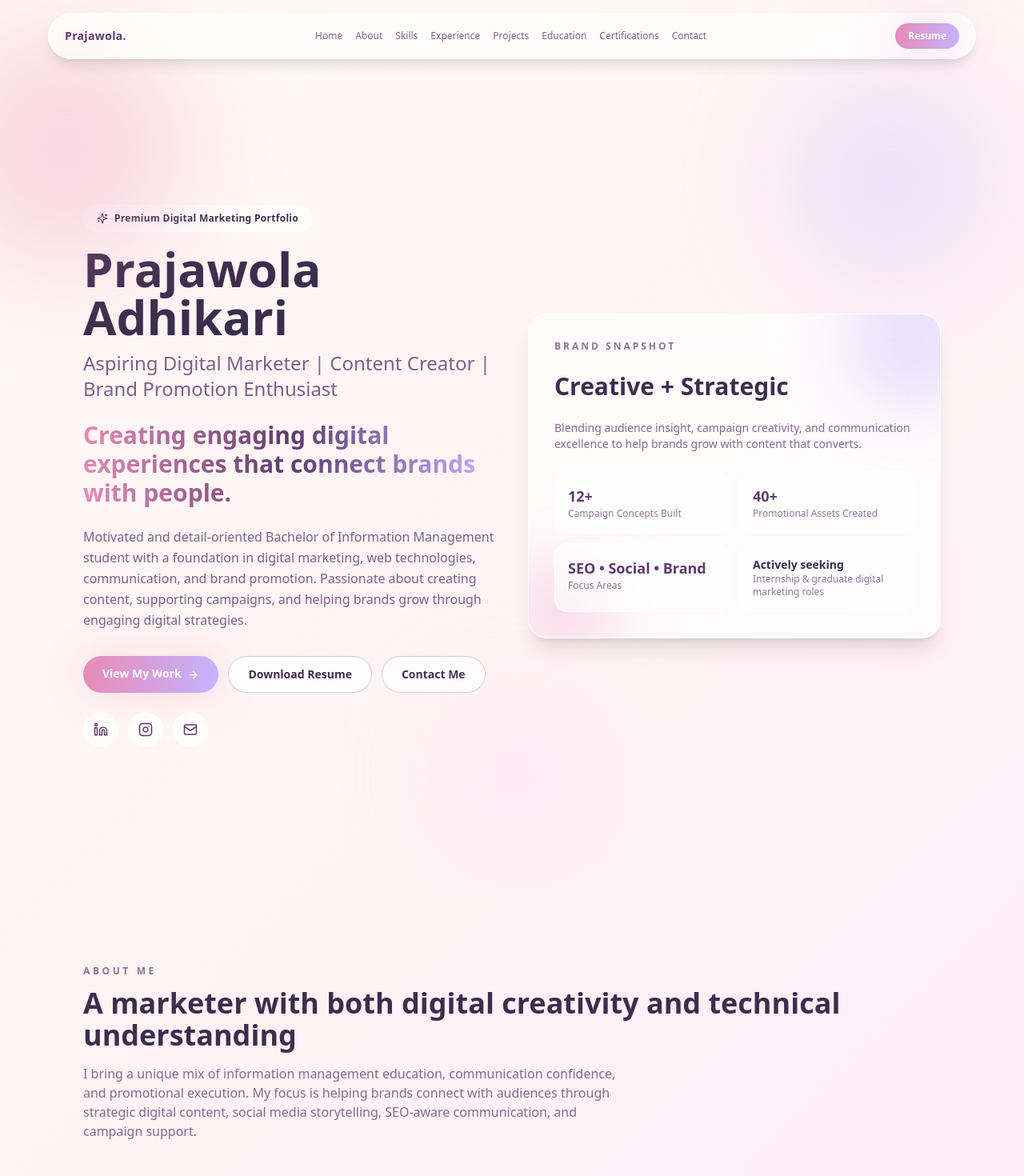
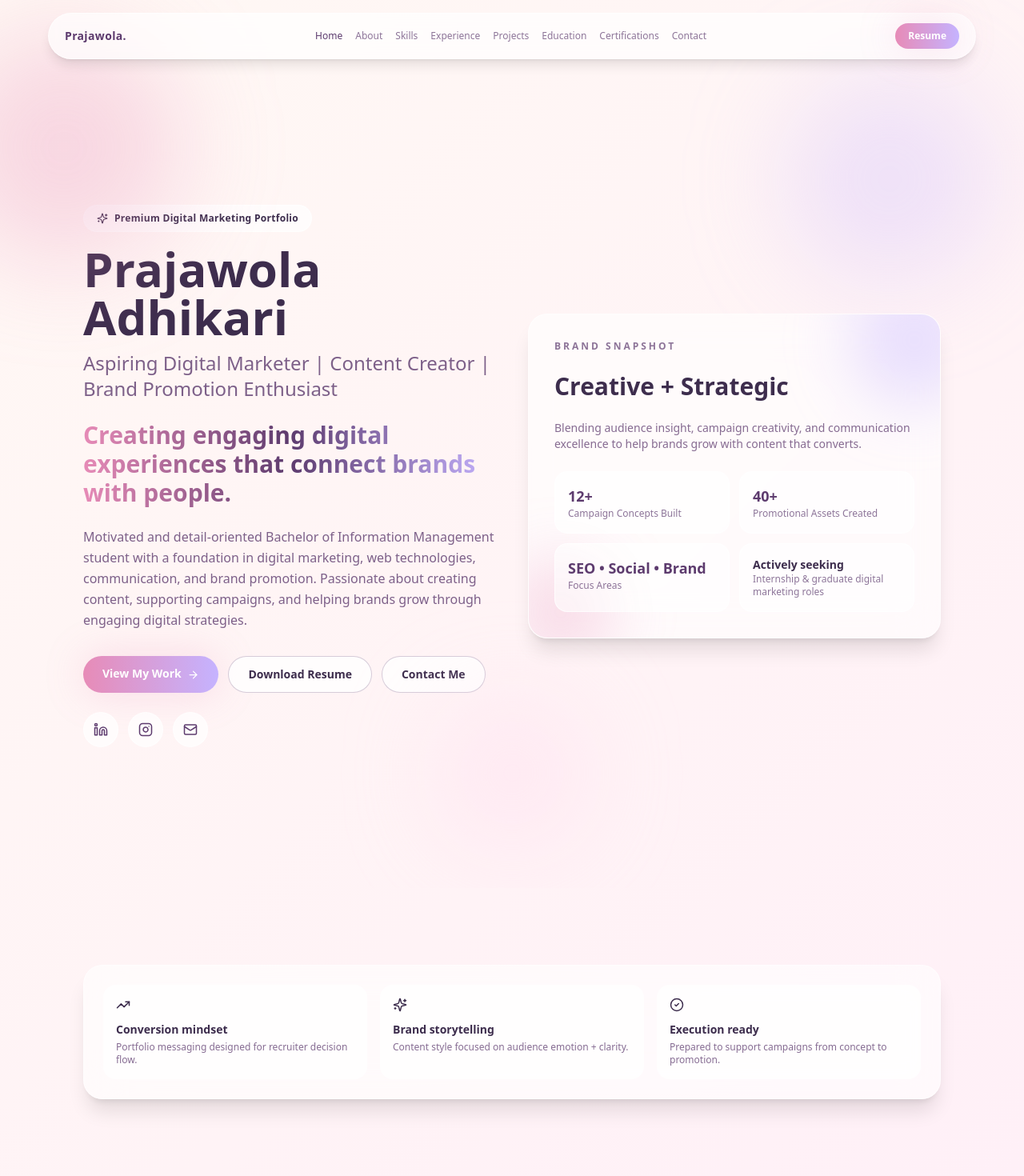
Before and after one commit to Prajowola/portfolio, a Next.js app: page / in a window 1280 px wide. Shown: the top 1470 px of the page at 80% size. Built offline with nearby package versions, Linux system fonts and the light colour scheme.

Commit message:
Refine recruiter UX with navigation, SEO, and conversion upgrades

```diff
--- a/app/page.js
+++ b/app/page.js
@@ -1,7 +1,7 @@
 'use client';
 
 import { motion } from 'framer-motion';
-import { ArrowRight, Briefcase, Mail, MapPin, Phone, Sparkles, Stars, Instagram, Linkedin, PlayCircle, BadgeCheck } from 'lucide-react';
+import { ArrowRight, Briefcase, Mail, MapPin, Phone, Sparkles, Stars, Instagram, Linkedin, PlayCircle, BadgeCheck, CheckCircle2, TrendingUp } from 'lucide-react';
 import Navbar from '@/components/Navbar';
 import SectionTitle from '@/components/SectionTitle';
 import { withBasePath } from '@/lib/site';
@@ -49,9 +49,30 @@ const highlights = [
   { label: 'Focus Areas', value: 'SEO • Social • Brand' }
 ];
 
+const recruiterScan = [
+  'Available for internship & graduate roles',
+  'Portfolio built around campaign and brand outcomes',
+  'Presentation + communication strengths from ambassador experience',
+  'Comfortable with both creative and technical workflows'
+];
+
+const structuredData = {
+  '@context': 'https://schema.org',
+  '@type': 'Person',
+  name: 'Prajawola Adhikari',
+  jobTitle: 'Aspiring Digital Marketer',
+  email: 'adhikariprajawola@gmail.com',
+  address: {
+    '@type': 'PostalAddress',
+    addressLocality: 'Pokhara'
+  },
+  alumniOf: 'Kanya Campus Pokhara'
+};
+
 export default function HomePage() {
   return (
     <main>
+      <script type="application/ld+json" dangerouslySetInnerHTML={{ __html: JSON.stringify(structuredData) }} />
       <Navbar />
 
       <section id="home" className="relative overflow-hidden pb-20 pt-36 md:pt-40">
@@ -79,12 +100,7 @@ export default function HomePage() {
             </div>
             <div className="mt-6 flex gap-3">
               {[Linkedin, Instagram, Mail].map((Icon, idx) => (
-                <motion.a
-                  key={idx}
-                  whileHover={{ y: -4, scale: 1.08 }}
-                  href="#contact"
-                  className="rounded-full border border-white/70 bg-white/70 p-3 text-plum"
-                >
+                <motion.a key={idx} whileHover={{ y: -4, scale: 1.08 }} href="#contact" className="rounded-full border border-white/70 bg-white/70 p-3 text-plum">
                   <Icon size={18} />
                 </motion.a>
               ))}
@@ -115,7 +131,19 @@ export default function HomePage() {
         </div>
       </section>
 
-      <motion.section id="about" className="section-shell" {...reveal}>
+      <section className="section-shell pt-0">
+        <motion.div {...reveal} className="glass-card grid gap-4 p-6 md:grid-cols-3">
+          {[{ icon: TrendingUp, label: 'Conversion mindset', text: 'Portfolio messaging designed for recruiter decision flow.' }, { icon: Stars, label: 'Brand storytelling', text: 'Content style focused on audience emotion + clarity.' }, { icon: CheckCircle2, label: 'Execution ready', text: 'Prepared to support campaigns from concept to promotion.' }].map((item) => (
+            <div key={item.label} className="rounded-2xl bg-white/70 p-4">
+              <item.icon size={18} className="mb-3" />
+              <p className="text-sm font-semibold">{item.label}</p>
+              <p className="mt-1 text-xs text-plum/75">{item.text}</p>
+            </div>
+          ))}
+        </motion.div>
+      </section>
+
+      <motion.section id="about" className="section-shell pt-0" {...reveal}>
         <SectionTitle
           eyebrow="About Me"
           title="A marketer with both digital creativity and technical understanding"
@@ -192,16 +220,13 @@ export default function HomePage() {
       </section>
 
       <section className="section-shell pt-0">
-        <SectionTitle eyebrow="Why Hire Me" title="A recruiter-ready mix of creativity, communication, and execution" />
-        <div className="grid gap-4 md:grid-cols-2">
-          {[
-            'Strong blend of digital communication and technical understanding',
-            'Hands-on promotional and content creation experience',
-            'Confident presenter with collaborative, people-first communication',
-            'Fast learner ready to contribute in growth-focused marketing teams'
-          ].map((point) => (
-            <div key={point} className="glass-card p-5 text-sm">{point}</div>
-          ))}
+        <SectionTitle eyebrow="Recruiter Quick Scan" title="Why I can add value quickly in marketing teams" />
+        <div className="glass-card p-6">
+          <ul className="grid gap-3 md:grid-cols-2">
+            {recruiterScan.map((item) => (
+              <li key={item} className="flex items-start gap-2 rounded-xl bg-white/70 p-3 text-sm"><CheckCircle2 size={16} className="mt-0.5" />{item}</li>
+            ))}
+          </ul>
         </div>
       </section>
 
@@ -226,6 +251,10 @@ export default function HomePage() {
         </div>
       </section>
 
+      <a href="#contact" className="fixed bottom-4 right-4 z-40 rounded-full bg-gradient-to-r from-rose to-lavender px-5 py-3 text-xs font-semibold text-white shadow-glow md:hidden">
+        Hire Me
+      </a>
+
       <footer className="border-t border-white/60 py-10 text-center text-sm text-plum/80">
         <p className="font-medium">Prajawola Adhikari — Digital Marketing Portfolio</p>
         <p className="mt-2 text-xs">Designed with strategy, creativity, and recruiter-first storytelling.</p>
--- a/components/Navbar.jsx
+++ b/components/Navbar.jsx
@@ -1,23 +1,71 @@
 'use client';
 
+import { useEffect, useState } from 'react';
+import { Menu, X } from 'lucide-react';
 import { withBasePath } from '@/lib/site';
 
 const links = ['Home', 'About', 'Skills', 'Experience', 'Projects', 'Education', 'Certifications', 'Contact'];
 
 export default function Navbar() {
+  const [open, setOpen] = useState(false);
+  const [active, setActive] = useState('home');
+
+  useEffect(() => {
+    const sections = links.map((label) => document.getElementById(label.toLowerCase())).filter(Boolean);
+    const observer = new IntersectionObserver(
+      (entries) => {
+        entries.forEach((entry) => {
+          if (entry.isIntersecting) {
+            setActive(entry.target.id);
+          }
+        });
+      },
+      { rootMargin: '-35% 0px -50% 0px', threshold: 0.1 }
+    );
+
+    sections.forEach((section) => observer.observe(section));
+    return () => observer.disconnect();
+  }, []);
+
   return (
-    <header className="fixed inset-x-0 top-4 z-50 mx-auto flex w-[min(1160px,94%)] items-center justify-between rounded-full border border-white/60 bg-white/70 px-4 py-3 shadow-lg backdrop-blur md:px-5">
+    <header className="fixed inset-x-0 top-4 z-50 mx-auto w-[min(1160px,94%)] rounded-2xl border border-white/60 bg-white/70 px-4 py-3 shadow-lg backdrop-blur md:rounded-full md:px-5">
+      <div className="flex items-center justify-between">
         <a href="#home" className="text-sm font-bold tracking-wide text-plum">Prajawola.</a>
+
         <nav className="hidden gap-4 lg:flex">
+          {links.map((link) => {
+            const id = link.toLowerCase();
+            const isActive = active === id;
+            return (
+              <a key={link} href={`#${id}`} className={`text-xs font-medium transition ${isActive ? 'text-plum' : 'text-plum/70 hover:text-plum'}`}>
+                {link}
+              </a>
+            );
+          })}
+        </nav>
+
+        <div className="flex items-center gap-2">
+          <a href={withBasePath('/resume.pdf')} className="hidden rounded-full bg-gradient-to-r from-rose to-lavender px-4 py-2 text-xs font-semibold text-white shadow-glow sm:inline-block">
+            Resume
+          </a>
+          <button className="rounded-lg border border-plum/20 p-2 lg:hidden" onClick={() => setOpen((prev) => !prev)} aria-label="Toggle navigation menu">
+            {open ? <X size={18} /> : <Menu size={18} />}
+          </button>
+        </div>
+      </div>
+
+      {open && (
+        <div className="mt-3 grid gap-2 rounded-xl border border-white/60 bg-white/80 p-3 lg:hidden">
           {links.map((link) => (
-          <a key={link} href={`#${link.toLowerCase()}`} className="text-xs font-medium text-plum/80 transition hover:text-plum">
+            <a key={link} href={`#${link.toLowerCase()}`} onClick={() => setOpen(false)} className="rounded-lg px-3 py-2 text-sm text-plum/80 hover:bg-white">
               {link}
             </a>
           ))}
-      </nav>
-      <a href={withBasePath('/resume.pdf')} className="rounded-full bg-gradient-to-r from-rose to-lavender px-4 py-2 text-xs font-semibold text-white shadow-glow">
-        Resume
+          <a href={withBasePath('/resume.pdf')} className="rounded-lg bg-gradient-to-r from-rose to-lavender px-3 py-2 text-center text-sm font-semibold text-white">
+            Download Resume
           </a>
+        </div>
+      )}
     </header>
   );
 }
```
Also changed, not shown: 1 other file (tests, documents, lock files or other folders). Lines whose indentation alone changed are shown as unchanged.
